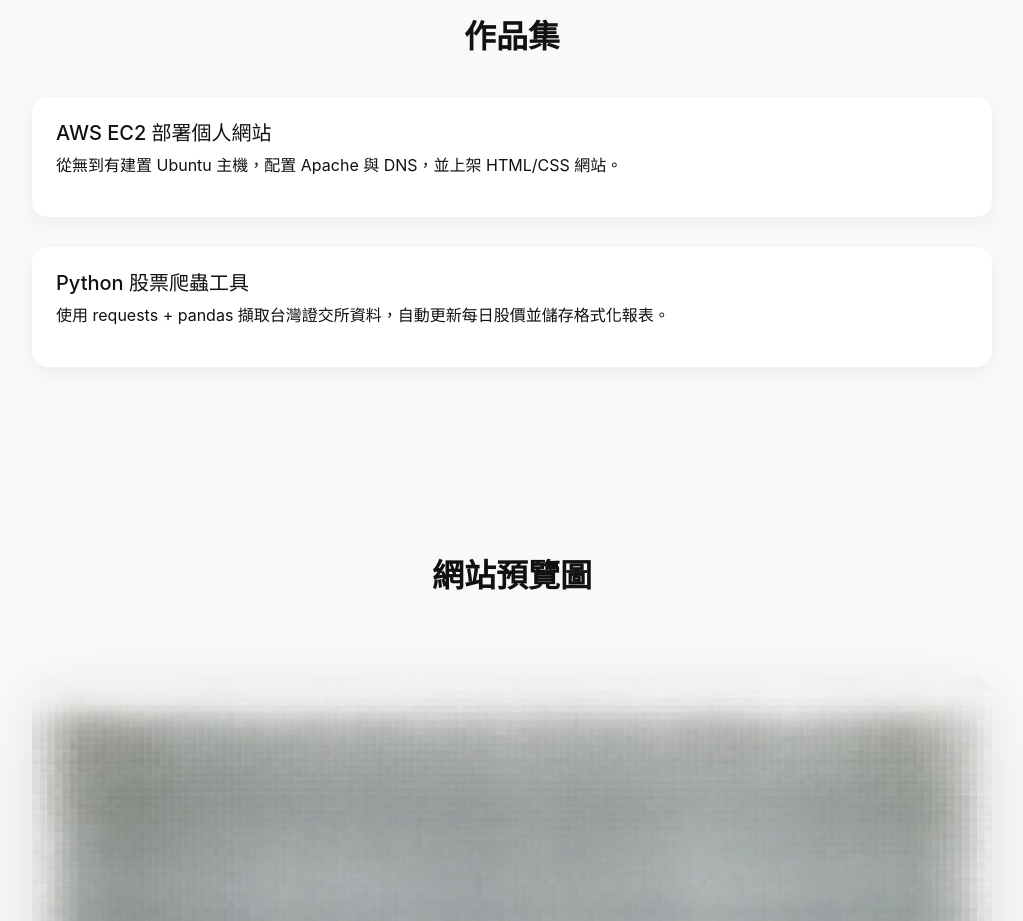
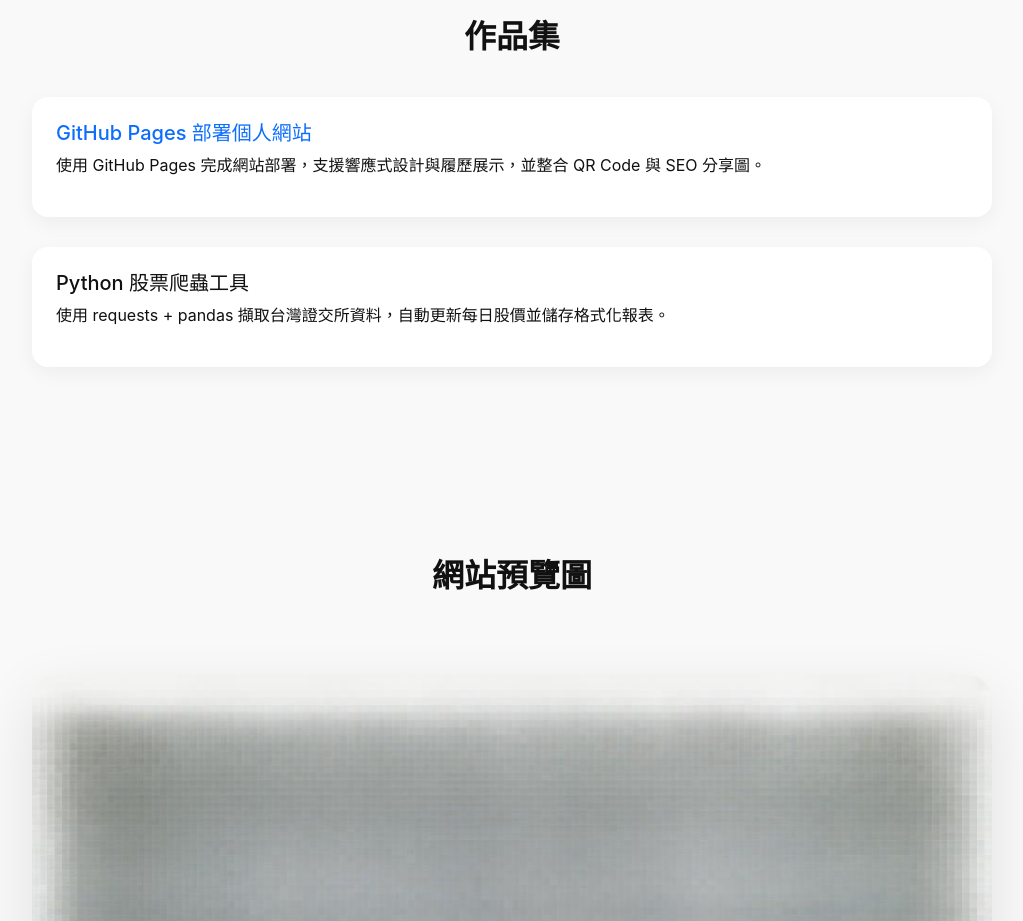
Before and after one commit to Vanish0612/my-website, a plain HTML site: page index.html in a window 1280 px wide. Shown: the part 800-1721 px from the top of the page, without its empty margins (128-1151 px from the left). Drawn offline with nearby package versions, Linux system fonts and the light colour scheme.

Commit message:
Update index.html

```diff
--- a/index.html
+++ b/index.html
@@ -70,6 +70,13 @@
       box-shadow: 0 6px 20px rgba(0,0,0,0.05);
       margin-bottom: 30px;
     }
+    .portfolio-item a {
+      text-decoration: none;
+      color: #0d6efd;
+    }
+    .portfolio-item a:hover {
+      text-decoration: underline;
+    }
     .preview {
       max-width: 100%;
       border-radius: 24px;
@@ -111,8 +118,8 @@
   <section>
     <h2 class="section-title" data-aos="fade-right">作品集</h2>
     <div class="portfolio-item" data-aos="fade-up">
-      <h5>AWS EC2 部署個人網站</h5>
-      <p>從無到有建置 Ubuntu 主機，配置 Apache 與 DNS，並上架 HTML/CSS 網站。</p>
+      <h5><a href="https://vanish0612.github.io/my-website/" target="_blank">GitHub Pages 部署個人網站</a></h5>
+      <p>使用 GitHub Pages 完成網站部署，支援響應式設計與履歷展示，並整合 QR Code 與 SEO 分享圖。</p>
     </div>
     <div class="portfolio-item" data-aos="fade-up" data-aos-delay="100">
       <h5>Python 股票爬蟲工具</h5>
```
